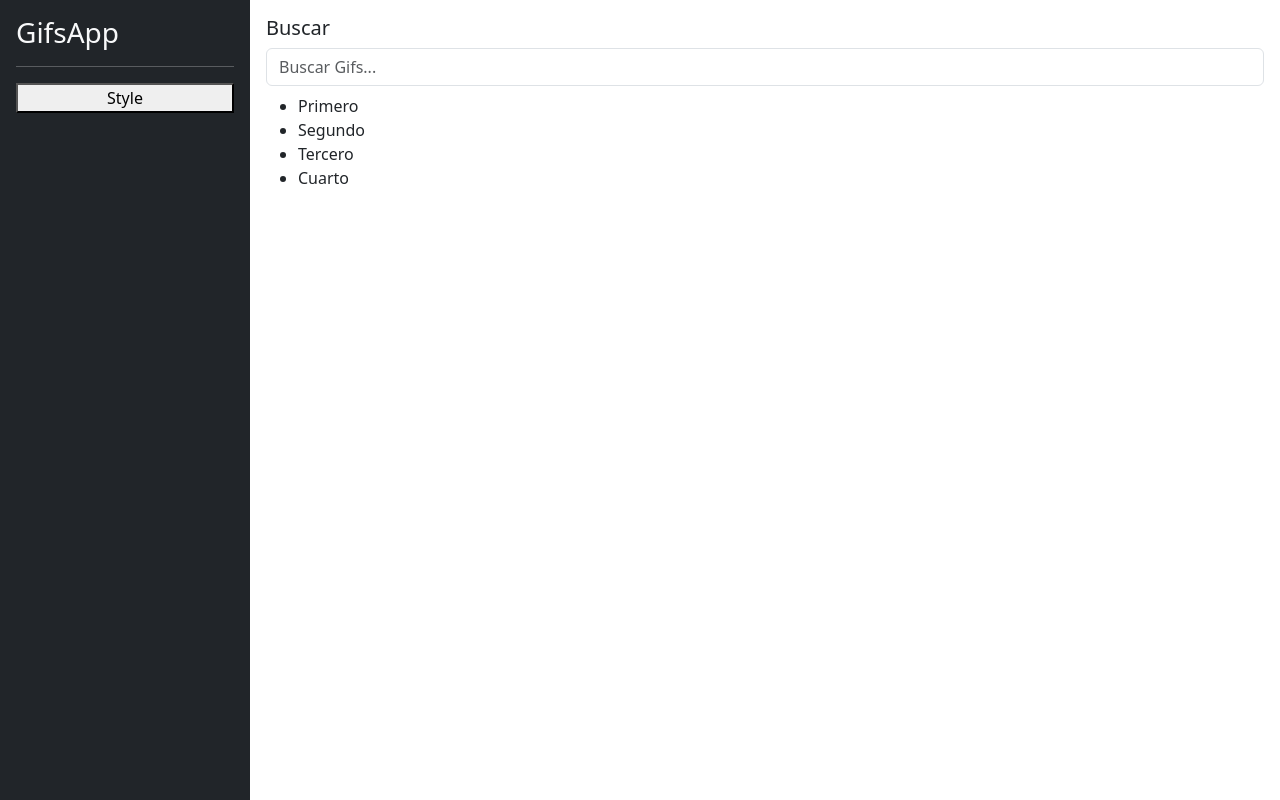
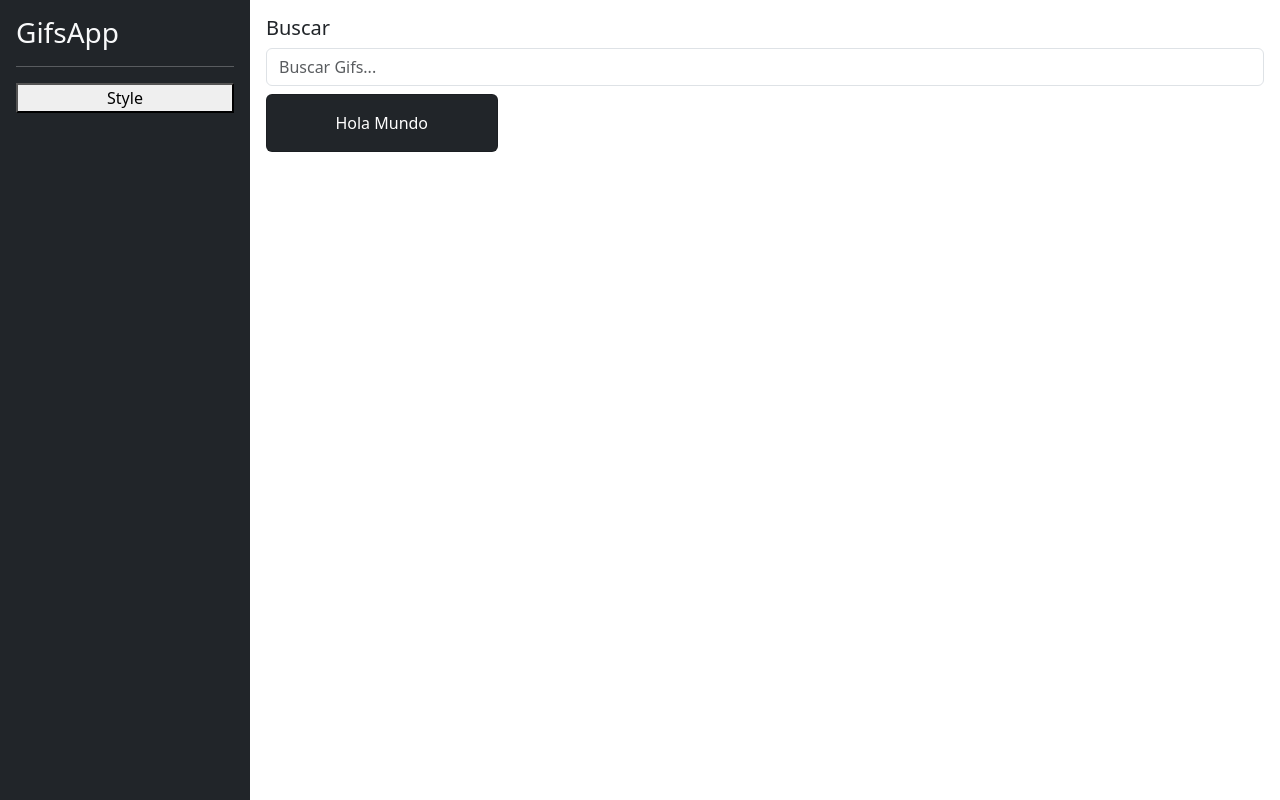
Before and after one commit to WardedC/GifsApp, an Angular app: page / in a window 1280 px wide. Built offline with nearby package versions, Linux system fonts and the light colour scheme.

Commit message:
Echo in searchBoxComponent with @ViewChild

```diff
--- a/src/app/gifs/components/card-list/card-list.component.html
+++ b/src/app/gifs/components/card-list/card-list.component.html
@@ -1,6 +1,9 @@
-<ul>
-  <li>Primero</li>
-  <li>Segundo</li>
-  <li>Tercero</li>
-  <li>Cuarto</li>
-</ul>
+<div class="row">
+  <div class="col-md-3 col-sm-6">
+    <div class="card mb-3 bg-dark text-center">
+      <div class="card-body text-white">
+        <p class="card-text">Hola Mundo</p>
+      </div>
+    </div>
+  </div>
+</div>
--- a/src/app/gifs/components/search-box/search-box.component.html
+++ b/src/app/gifs/components/search-box/search-box.component.html
@@ -1,4 +1,6 @@
 <h5>Buscar</h5>
 <input type="text"
   class="form-control"
-  placeholder="Buscar Gifs...">
+  placeholder="Buscar Gifs..."
+  (keyup.enter)="searchTag()"
+  #txtTagInput>
--- a/src/app/gifs/components/search-box/search-box.component.ts
+++ b/src/app/gifs/components/search-box/search-box.component.ts
@@ -1,5 +1,5 @@
 
-import {  Component } from '@angular/core';
+import {  Component, ElementRef, ViewChild } from '@angular/core';
 
 @Component({
   selector: 'gifs-search-box',
@@ -7,4 +7,14 @@ import {  Component } from '@angular/core';
   styleUrl: './search-box.component.css',
 
 })
-export class SearchBoxComponent { }
+export class SearchBoxComponent {
+
+  @ViewChild('txtTagInput')
+  public tagInpu!: ElementRef<HTMLInputElement>;
+
+  searchTag(){
+    const newTag = this.tagInpu.nativeElement.value;
+    console.log({newTag});
+  }
+
+}
```
